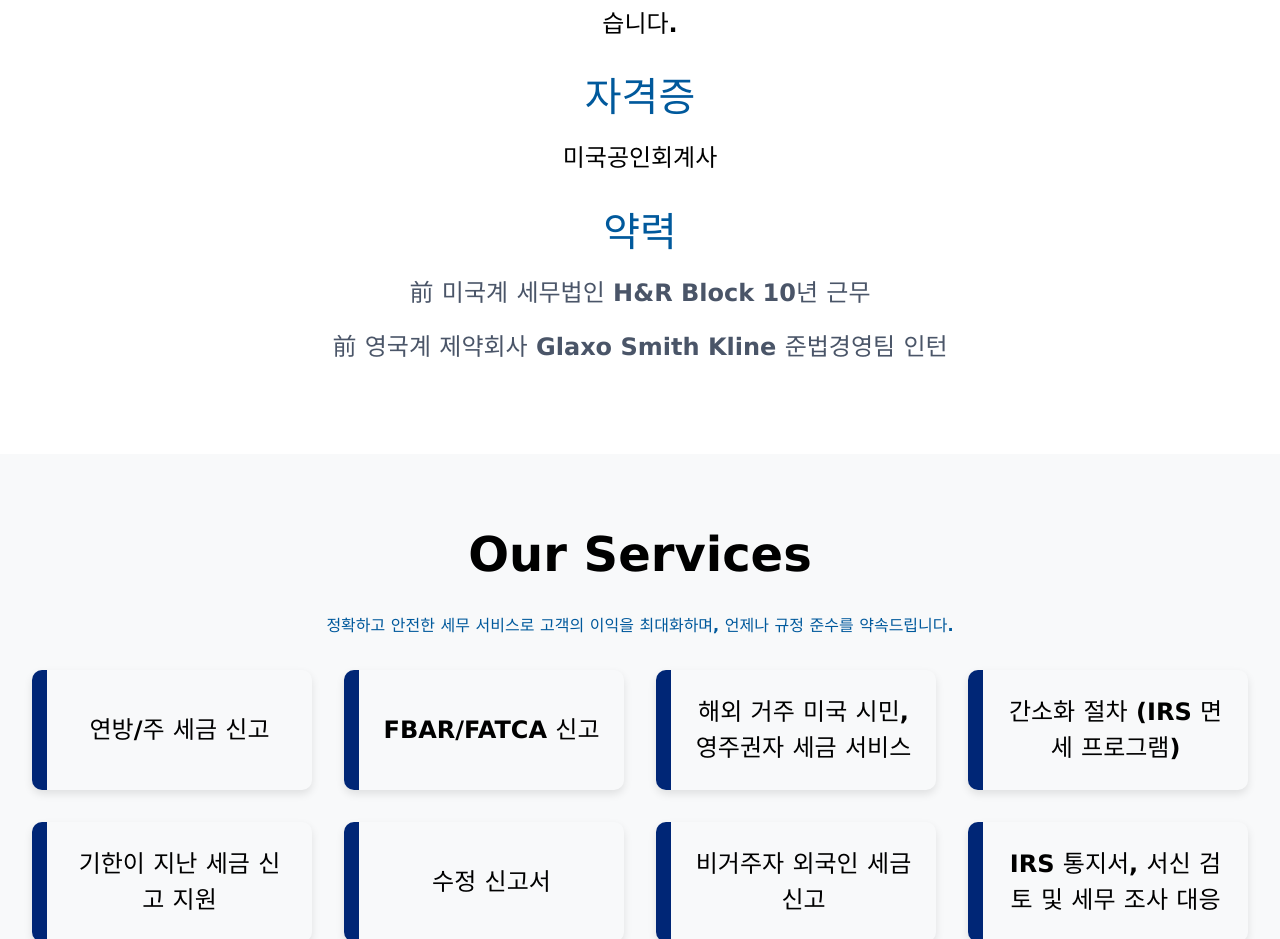
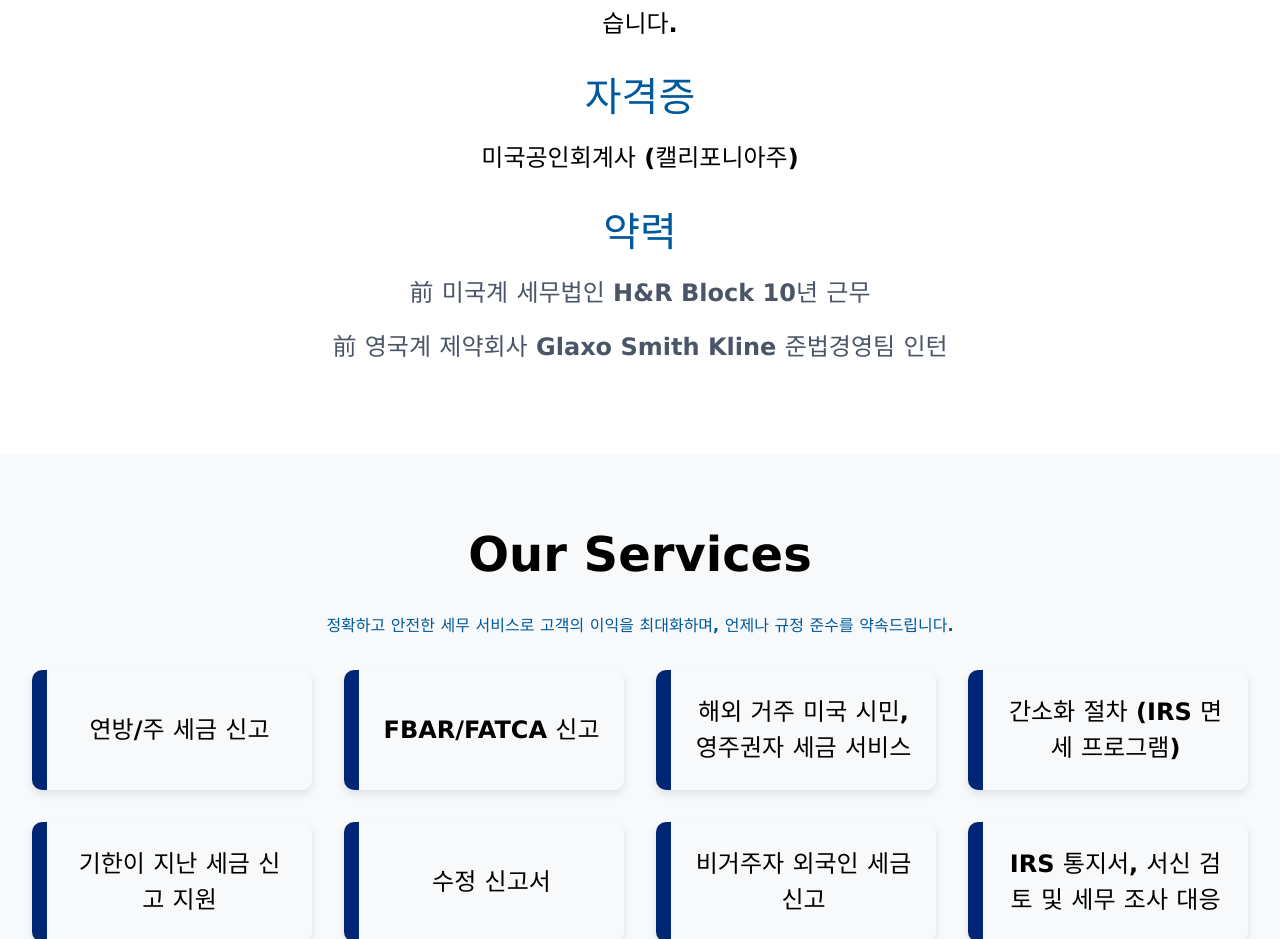
Before and after one commit to youtaxpro/youtaxpro, a Vue app: page /youtaxpro/ in a window 1280 px wide. Shown: the part 2640-3579 px from the top of the page. Built offline with nearby package versions, Linux system fonts and the light colour scheme; a web font is replaced by a local one.

Commit message:
index change

```diff
--- a/src/i18n/index.js
+++ b/src/i18n/index.js
@@ -260,7 +260,7 @@ Given the complexities of U.S. tax law, especially for those with international
       },
       certification: {
         title: '자격증',
-        content: '미국공인회계사'
+        content: '미국공인회계사 (캘리포니아주)'
       },
       career: {
         title: '약력',
```
Also changed, not shown: 1 other file (tests, documents, lock files or other folders).
